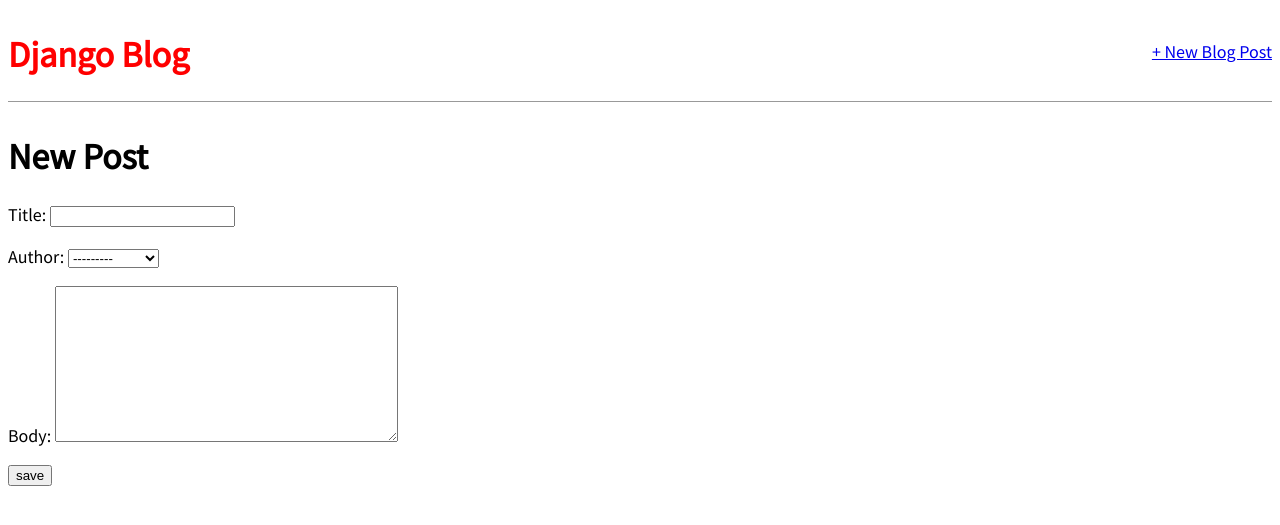
After one commit to MichaelNiekamp/blog-app, a Django app: page /post/new/ in a window 1280 px wide. The commit adds this page. Shown: the top 525 px of the page. Run offline with Django 4.2, Linux system fonts and the light colour scheme; data comes from the database, SQL or seed files in the repository.

Commit message:
added new_post page

```diff
--- a/blog/urls.py
+++ b/blog/urls.py
@@ -1,8 +1,9 @@
 from django.urls import path
-from .views import BlogListView, BlogDetailView
+from .views import BlogListView, BlogDetailView, BlogCreateView
 
 
 urlpatterns = [
+    path("post/new/", BlogCreateView.as_view(), name="post_new"),
     path("post/<int:pk>/", BlogDetailView.as_view(), name="post_detail"),
     path("", BlogListView.as_view(), name="home"),
 ]
--- a/blog/views.py
+++ b/blog/views.py
@@ -1,6 +1,7 @@
 from pdb import post_mortem
 from django.shortcuts import render
 from django.views.generic import ListView, DetailView
+from django.views.generic.edit import CreateView
 from .models import Post
 
 # Create your views here.
@@ -12,3 +13,9 @@
 class BlogDetailView(DetailView):
     model = Post
     template_name = "post_detail.html"
+
+
+class BlogCreateView(CreateView):
+    model = Post
+    template_name = "post_new.html"
+    fields = ["title", "author", "body"]
--- a/templates/base.html
+++ b/templates/base.html
@@ -6,10 +6,15 @@
         <link href="{% static 'css/base.css' %}" rel="stylesheet">
     </head>
     <body>
-        <header>
-            <h1><a href="{% url 'home' %}">Django Blog</a></h1>
-        </header>
         <div>
+            <header>
+                <div class="nav-left">
+                    <h1><a href="{% url 'home' %}">Django Blog</a></h1>
+                </div>
+                <div class="nav-right">
+                    <a href="{% url 'post_new' %}">+ New Blog Post</a>
+                </div>
+            </header>
             {% block content %}
             {% endblock content %}
         </div>
--- /dev/null
+++ b/templates/post_new.html
@@ -0,0 +1,9 @@
+{% extends "base.html" %}
+
+{% block content %}
+<h1>New Post</h1>
+<form action="" method="post">{% csrf_token %}
+    {{ form.as_p}}
+    <input type="submit" value="save">
+</form>
+{% endblock content %}
```
